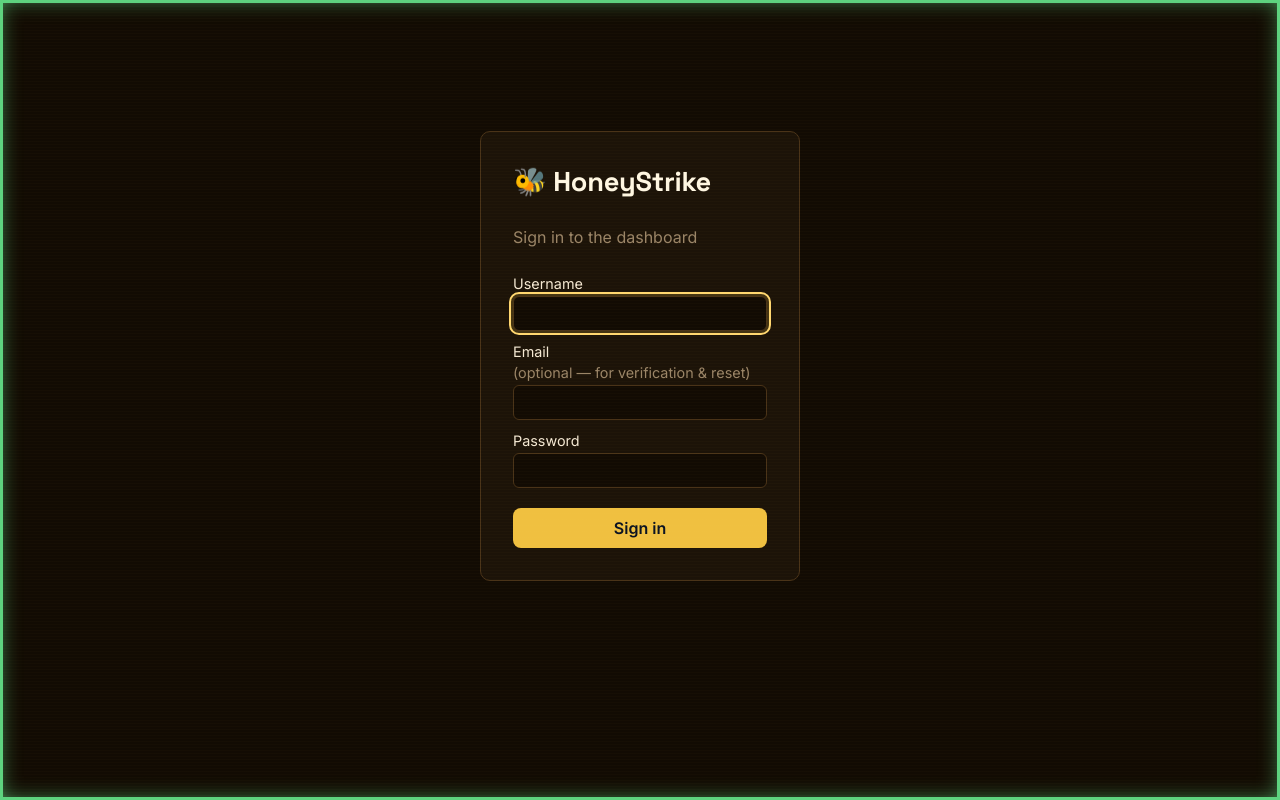
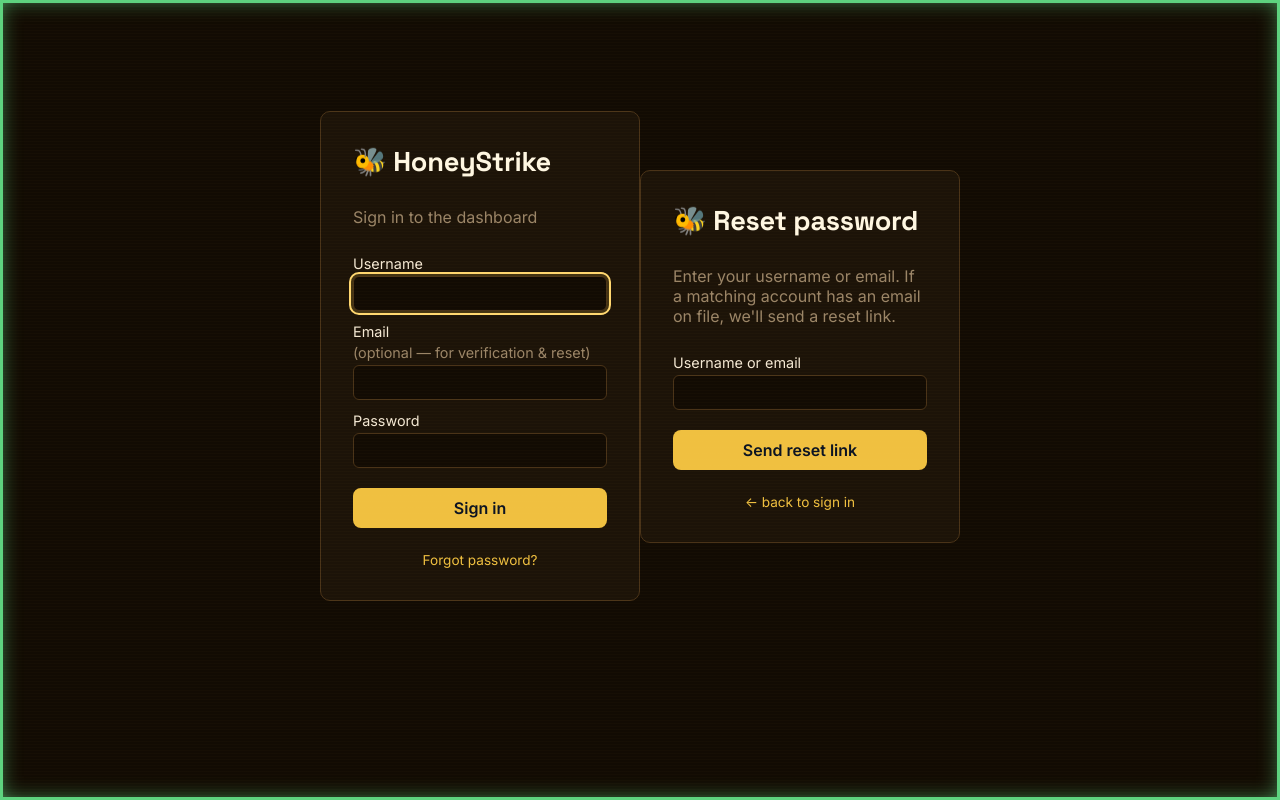
Before and after one commit to AlexMatei1/honey-strike, a FastAPI app: page /login in a window 1280 px wide. Run offline with FastAPI, Linux system fonts and the light colour scheme; parts of the project's set-up code (start-up, migrations or seed data) failed here and were passed over.

Commit message:
feat(auth): self-service forgot-password
Final auth small step. A logged-out user clicks "Forgot password?" on the
login page and enters their username or email.

- POST /api/auth/forgot {identifier} — looks up by username OR email; if a
  match has an email on file, sends a 1h reset link (or logs it without SMTP).
  Always returns the same generic message — never reveals whether an account
  exists, never returns the token. Rate-limited (10 / 5 min).
- login page: "Forgot password?" link → reset-request card.

Reuses the reset token + /reset page from step 1. Verified live: known +
unknown identifiers return the identical generic response; logged link →
reset 200 → login with new password 200. 296 unit pass.

Auth hardening complete: admin reset · email + verification · forgot-password,
all working with zero SMTP (graceful log fallback) and auto-upgrading to real
email when SMTP is configured.

```diff
--- a/src/honeystrike/api/templates/login.html
+++ b/src/honeystrike/api/templates/login.html
@@ -30,6 +30,21 @@
       <span id="toggle-text">New here?</span>
       <a href="#" id="toggle-link">Create an account</a>
     </p>
+    <p class="auth-toggle muted" id="forgot-row">
+      <a href="#" id="forgot-link">Forgot password?</a>
+    </p>
+  </form>
+
+  <form id="forgot-form" class="login-card" autocomplete="off" hidden>
+    <h1>🐝 Reset password</h1>
+    <p class="muted">Enter your username or email. If a matching account has an
+      email on file, we'll send a reset link.</p>
+    <label>Username or email
+      <input type="text" name="identifier" required>
+    </label>
+    <button type="submit" id="forgot-submit">Send reset link</button>
+    <p id="forgot-msg" hidden></p>
+    <p class="auth-toggle muted"><a href="#" id="forgot-back">← back to sign in</a></p>
   </form>
   <script>
     (function () {
@@ -70,6 +85,41 @@
         setMode(mode === 'login' ? 'register' : 'login');
       });
 
+      // Forgot-password: swap to the reset-request card.
+      const forgotForm = document.getElementById('forgot-form');
+      const forgotMsg = document.getElementById('forgot-msg');
+      document.getElementById('forgot-link').addEventListener('click', (e) => {
+        e.preventDefault();
+        form.hidden = true;
+        forgotForm.hidden = false;
+      });
+      document.getElementById('forgot-back').addEventListener('click', (e) => {
+        e.preventDefault();
+        forgotForm.hidden = true;
+        form.hidden = false;
+      });
+      forgotForm.addEventListener('submit', async (e) => {
+        e.preventDefault();
+        const id = new FormData(forgotForm).get('identifier');
+        const btn = document.getElementById('forgot-submit');
+        btn.disabled = true;
+        forgotMsg.hidden = true;
+        try {
+          const r = await fetch('/api/auth/forgot', {
+            method: 'POST', headers: { 'Content-Type': 'application/json' },
+            body: JSON.stringify({ identifier: id }),
+          });
+          const j = await r.json().catch(() => ({}));
+          forgotMsg.textContent = j.message || 'If an account matches, a reset link has been sent.';
+          forgotMsg.className = 'ok';
+        } catch (ex) {
+          forgotMsg.textContent = 'Request failed: ' + ex.message;
+          forgotMsg.className = 'error';
+        }
+        forgotMsg.hidden = false;
+        btn.disabled = false;
+      });
+
       form.addEventListener('submit', async (e) => {
         e.preventDefault();
         const fd = new FormData(form);
```
Also changed, not shown: src/honeystrike/api/auth.py (+58 -0 lines).
